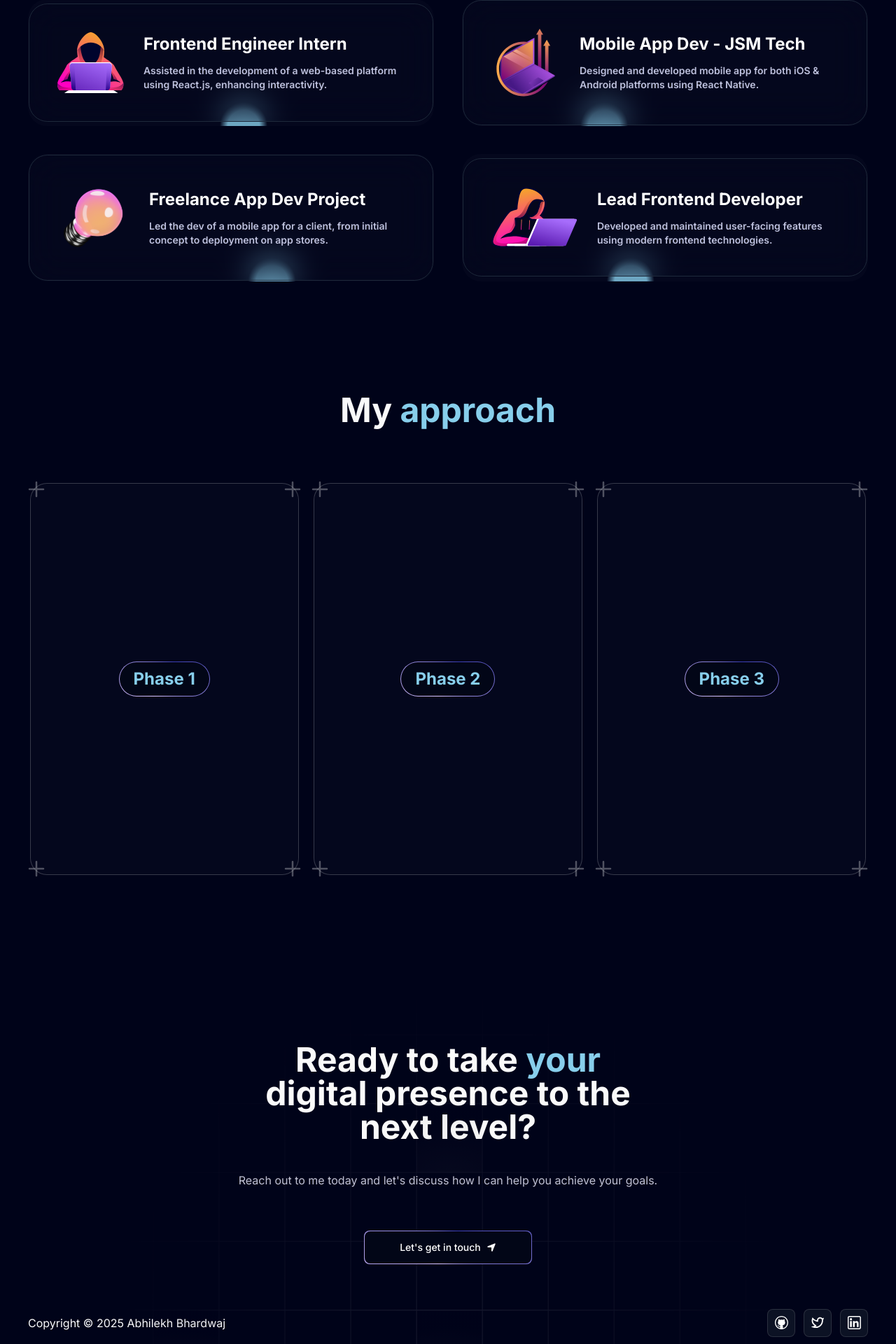
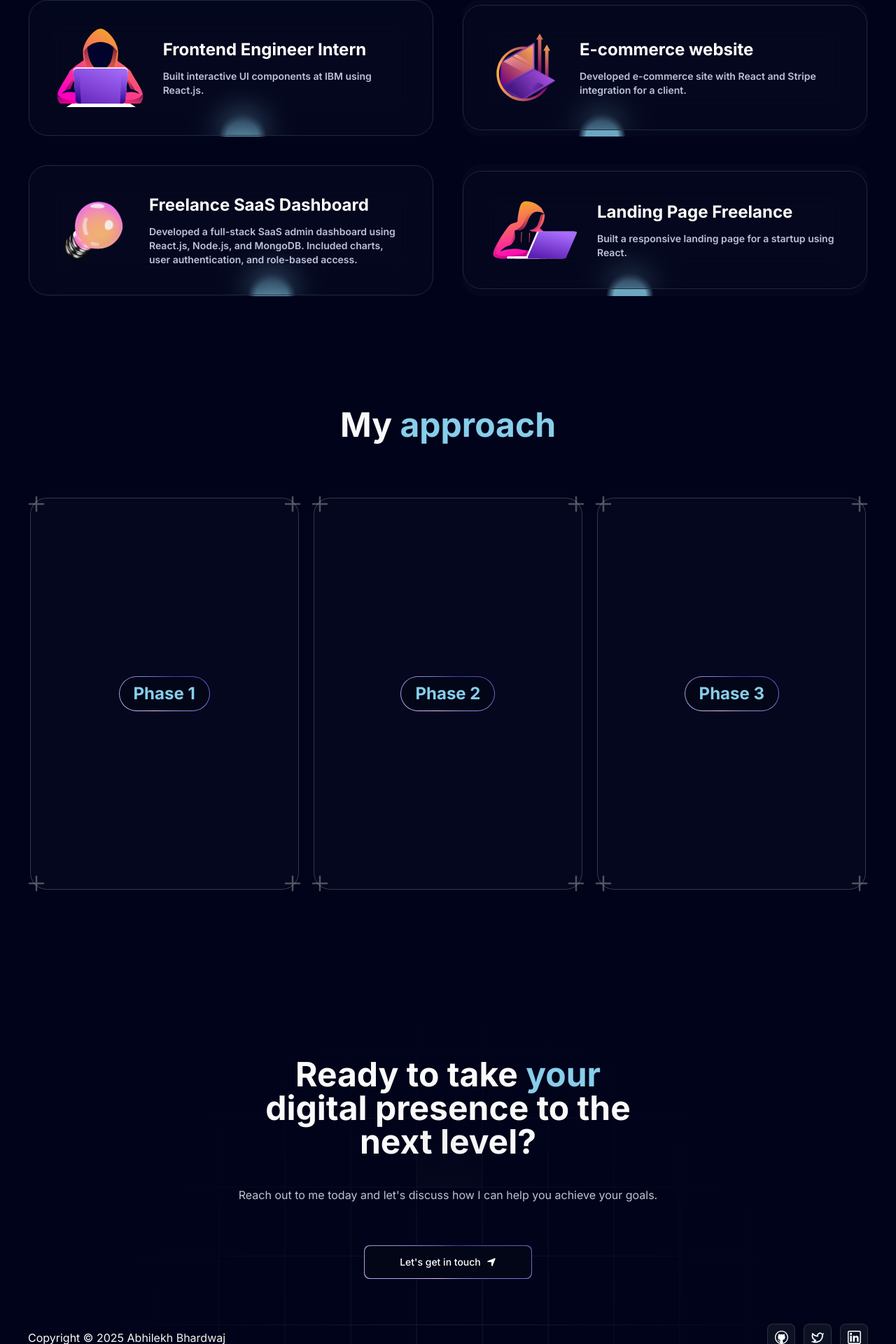
Before and after one commit to AbhilekhBhardwaj/Portfolio-New, a Next.js app: page / in a window 1280 px wide. Shown: the part 3425-5345 px from the top of the page at 70% size. Built offline with nearby package versions, Linux system fonts and the light colour scheme.

Commit message:
updated contacts

```diff
--- a/components/Footer.tsx
+++ b/components/Footer.tsx
@@ -27,7 +27,7 @@ const Footer = () => {
           Reach out to me today and let&apos;s discuss how I can help you
           achieve your goals.
         </p>
-        <a href="mailto:contact@jsmastery.pro">
+        <a href="mailto:bhardwaj.abhilekh@gmail.com">
           <MagicButton
             title="Let's get in touch"
             icon={<FaLocationArrow />}
@@ -35,6 +35,7 @@ const Footer = () => {
           />
         </a>
       </div>
+
       <div className="flex mt-16 md:flex-row flex-col justify-between items-center">
         <p className="md:text-base text-sm md:font-normal font-light">
           Copyright © {new Date().getFullYear()} Abhilekh Bhardwaj
@@ -42,12 +43,15 @@ const Footer = () => {
 
         <div className="flex items-center md:gap-3 gap-6">
           {socialMedia.map((info) => (
-            <div
+            <a
               key={info.id}
+              href={info.link}
+              target="_blank"
+              rel="noopener noreferrer"
               className="w-10 h-10 cursor-pointer flex justify-center items-center backdrop-filter backdrop-blur-lg saturate-180 bg-opacity-75 bg-black-200 rounded-lg border border-black-300"
             >
               <Image src={info.img} alt="icons" width={20} height={20} />
-            </div>
+            </a>
           ))}
         </div>
       </div>
--- a/data/index.ts
+++ b/data/index.ts
@@ -119,44 +119,47 @@ export const workExperience = [
   {
     id: 1,
     title: "Frontend Engineer Intern",
-    desc: "Assisted in the development of a web-based platform using React.js, enhancing interactivity.",
+    desc: "Built interactive UI components at IBM using React.js.",
     className: "md:col-span-2",
     thumbnail: "/exp1.svg",
   },
   {
     id: 2,
-    title: "Mobile App Dev - JSM Tech",
-    desc: "Designed and developed mobile app for both iOS & Android platforms using React Native.",
+    title: "E-commerce website",
+    desc: "Developed e-commerce site with React and Stripe integration for a client.",
     className: "md:col-span-2", // change to md:col-span-2
     thumbnail: "/exp2.svg",
   },
   {
   id: 3,
-    title: "Freelance App Dev Project",
-    desc: "Led the dev of a mobile app for a client, from initial concept to deployment on app stores.",
-    className: "md:col-span-2", // change to md:col-span-2
+  title: "Freelance SaaS Dashboard",
+  desc: "Developed a full-stack SaaS admin dashboard using React.js, Node.js, and MongoDB. Included charts, user authentication, and role-based access.",
+  className: "md:col-span-1",
   thumbnail: "/exp3.svg",
 },
 {
   id: 4,
-    title: "Lead Frontend Developer",
-    desc: "Developed and maintained user-facing features using modern frontend technologies.",
+  title: "Landing Page Freelance",
+  desc: "Built a responsive landing page for a startup using React.",
   className: "md:col-span-2",
   thumbnail: "/exp4.svg",
-  },
+}
 ];
 
 export const socialMedia = [
   {
     id: 1,
     img: "/git.svg",
+    link: "https://github.com/AbhilekhBhardwaj",
   },
   {
     id: 2,
     img: "/twit.svg",
+    link: "https://twitter.com/AbhilekhBh28",
   },
   {
     id: 3,
     img: "/link.svg",
+    link: "https://www.linkedin.com/in/abhilekh-bhardwaj-58a7a41b7/",
   },
 ];
```
Lines whose indentation alone changed are shown as unchanged.
